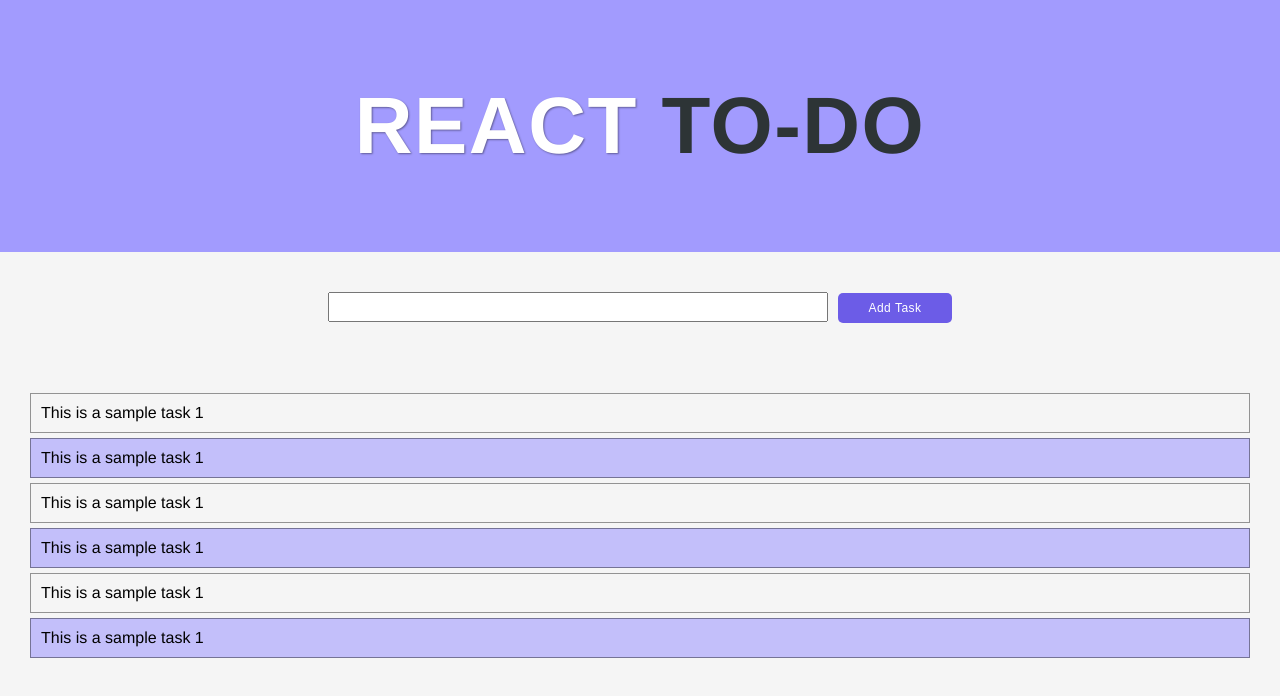
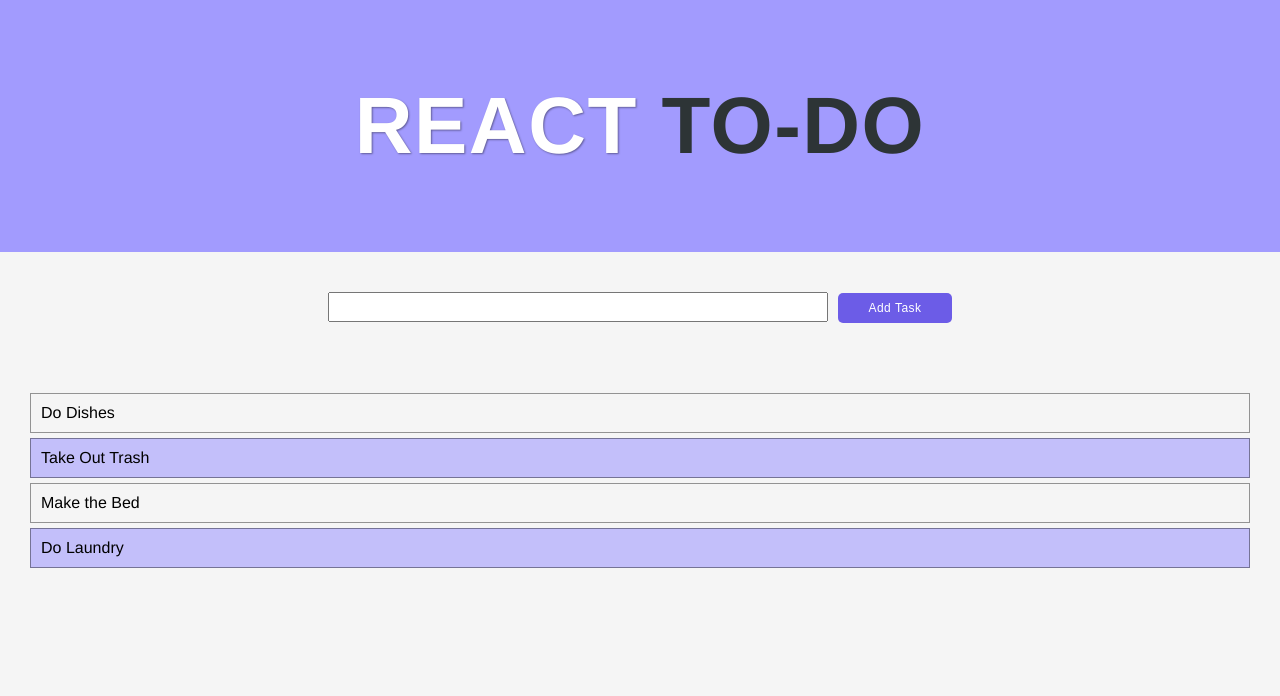
Before and after one commit to gloriading/React-ToDo, a React (Create React App) app: page / in a window 1280 px wide. Shown: the top 696 px of the page. Built offline with nearby package versions, Linux system fonts and the light colour scheme.

Commit message:
Passed hand-coded todos through TodoManager

```diff
--- a/src/components/Task.js
+++ b/src/components/Task.js
@@ -1,4 +1,5 @@
 import React, {Component} from 'react';
+
 
 export default class Task extends Component {
   constructor(props){
@@ -8,7 +9,7 @@
   render(){
     return(
       <div className="task-container">
-        <p>This is a sample task 1</p>
+        <p>{this.props.todo}</p>
       </div>
     );
   }
--- a/src/components/TaskList.js
+++ b/src/components/TaskList.js
@@ -7,14 +7,15 @@
   }
 
   render(){
+    // console.log(this.props.todos);
+    let todolist;
+    todolist = this.props.todos.map(todo=>{
+      return <Task key={todo} todo={todo} />
+    });
+    console.log(todolist);
     return(
       <div className="task-list">
-        <Task />
-        <Task />
-        <Task />
-        <Task />
-        <Task />
-        <Task />
+        {todolist}
       </div>
     );
   }
--- a/src/components/TodoManager.js
+++ b/src/components/TodoManager.js
@@ -5,6 +5,12 @@
 export default class TodoManager extends Component {
   constructor(props){
     super(props);
+    const todos = [ "Do Dishes", "Take Out Trash", "Make the Bed", "Do Laundry"];
+
+    this.state = {
+      todos: todos,
+      newTask: ""
+    };
   }
 
   render(){
@@ -14,7 +20,7 @@
           <h1> <span className="whiteText">React</span> To-Do </h1>
         </div>
         <AddTaskForm />
-        <TaskList />
+        <TaskList todos={this.state.todos} />
       </div>
     );
   }
```
